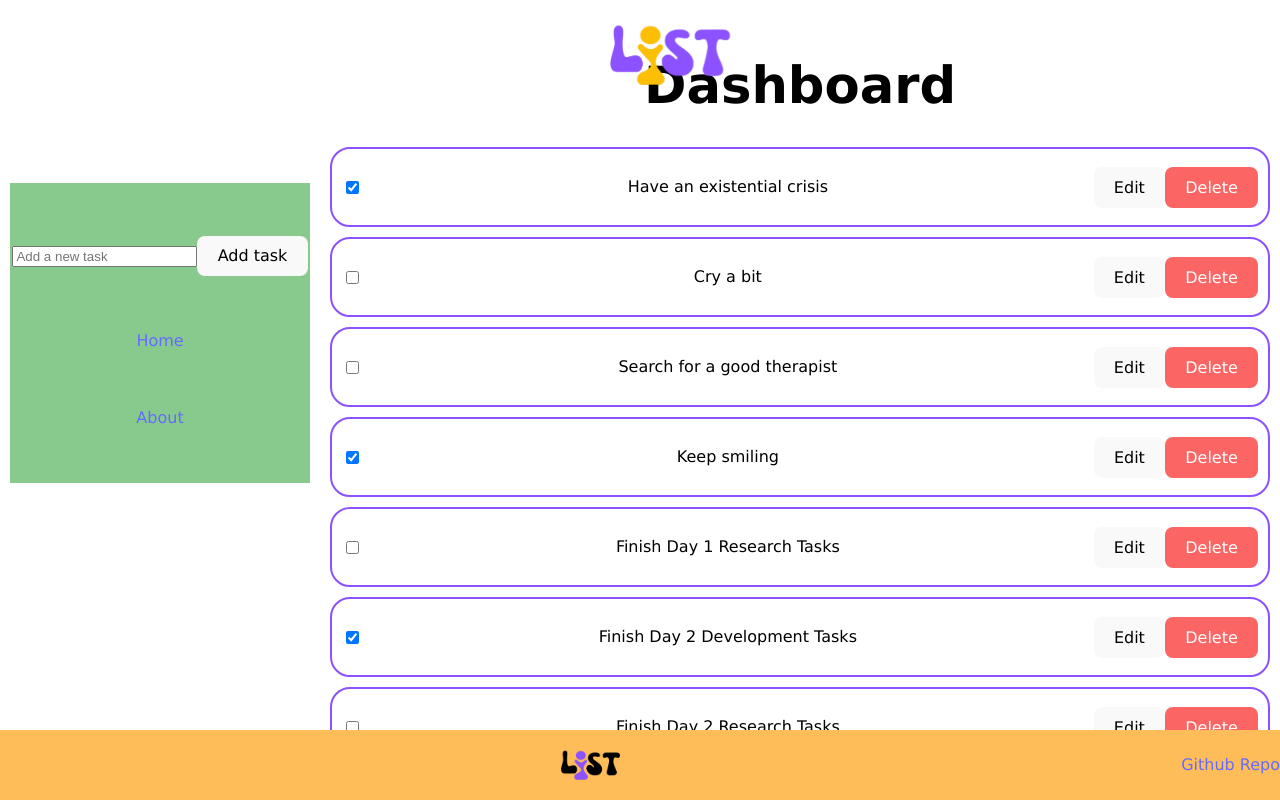
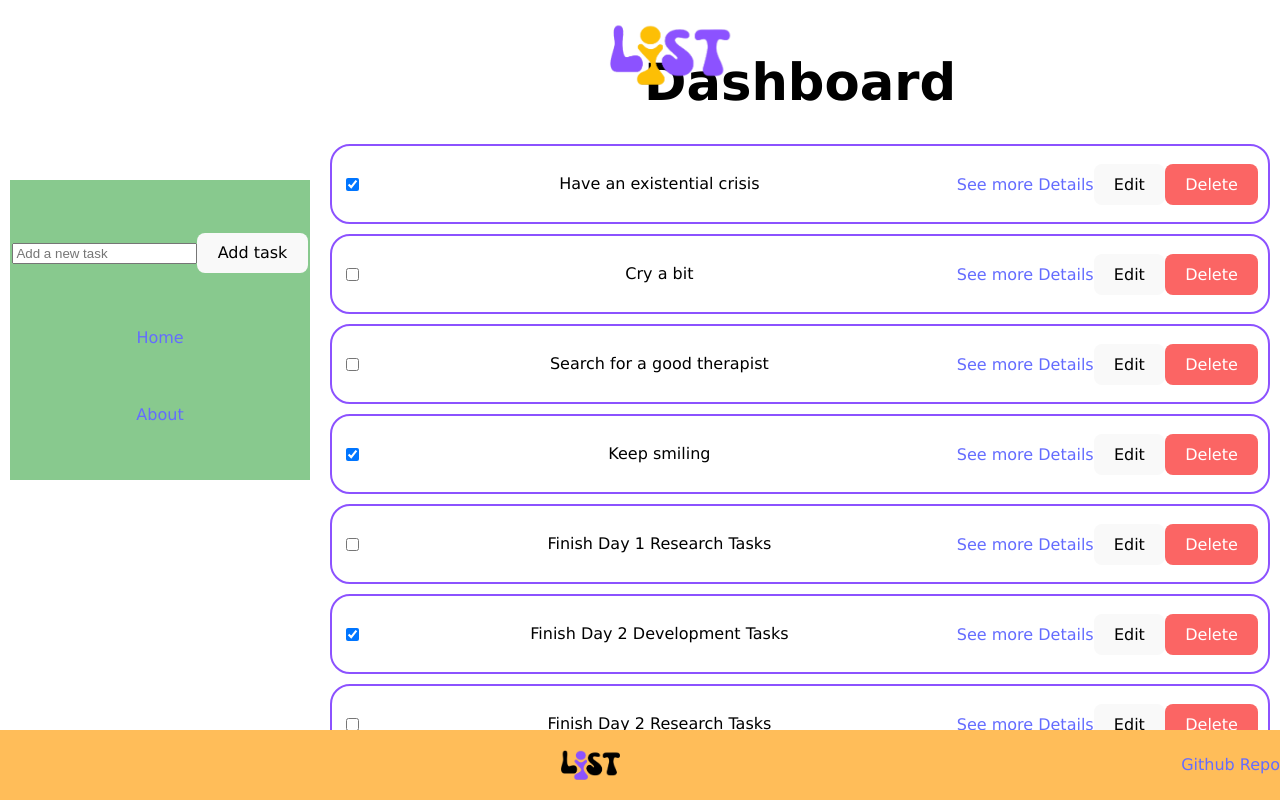
Before and after one commit to Paulinecvt/project-react, a React (Vite) app in the folder vite-project/: page / in a window 1280 px wide. Built offline with nearby package versions, Linux system fonts and the light colour scheme.

Commit message:
Button to ItemDetails & back to Dashboard are integrated. URL Parameters need to be checked again.

```diff
--- a/vite-project/src/components/List.jsx
+++ b/vite-project/src/components/List.jsx
@@ -1,5 +1,7 @@
 import React, { useState, useEffect } from "react";
+import { Link } from 'react-router-dom';
 import List from '../data/list.json'
+import ItemDetails from '../pages/ItemDetailsPage'
 import '../app.css'
 
 function ListDisplay({ listToDisplay, setListToDisplay }) {
@@ -37,8 +39,8 @@ function ListDisplay({ listToDisplay, setListToDisplay }) {
     }
 
     const setFormMode = (index) => {     // Two states of Edit: Editing and afterwards edited
-        setEditTask (index); // editing
-        setEditedTask (listToDisplay[index].task); // already edited
+        setEditTask(index); // editing
+        setEditedTask(listToDisplay[index].task); // already edited
     };
 
     const handleEdit = (e, index) => {
@@ -50,7 +52,7 @@ function ListDisplay({ listToDisplay, setListToDisplay }) {
 
 
         const updatedList = listToDisplay.map((listDetails, i) => {
-            if (i === index){
+            if (i === index) {
                 return { ...listDetails, task: editedTask }
             }
             return listDetails;
@@ -62,9 +64,6 @@ function ListDisplay({ listToDisplay, setListToDisplay }) {
 
         //setEditTask(index); // needs the index
         setListToDisplay(updatedList);
-
-
-
     }
 
 
@@ -76,15 +75,15 @@ function ListDisplay({ listToDisplay, setListToDisplay }) {
                     <div className="listDisplayed" key={index}>
 
                         <input
-                            type= "checkbox"
-                            checked= {listDetails.completed}
+                            type="checkbox"
+                            checked={listDetails.completed}
                             onChange={() => handleCheckboxChange(index)}
                         />
 
 
 
                         {editTask === index ? (
-                                <form onSubmit={(e) => {handleEdit(e, index)}}><input
+                            <form onSubmit={(e) => { handleEdit(e, index) }}><input
                                 type="text"
                                 value={editedTask}
                                 onChange={(e) => setEditedTask(e.target.value)}
@@ -97,7 +96,8 @@ function ListDisplay({ listToDisplay, setListToDisplay }) {
 
 
                         <div className="btns">
-                        {editTask !== index &&  (
+                            <Link to="/item-details/:itemId">See more Details</Link>
+                            {editTask !== index && (
                                 <button className="editButton" onClick={() => setFormMode(index)}>Edit</button>
                             )}
                             <button className="deleteButton" onClick={() => removeList(listDetails.task)}>Delete</button>
--- a/vite-project/src/pages/DashboardPage.jsx
+++ b/vite-project/src/pages/DashboardPage.jsx
@@ -1,7 +1,7 @@
 import React from 'react'
 import { useState } from "react";
-// import { Link } from 'react-router-dom';
 import ListDisplay from '../components/List';
+
 
 function Dashboard ({listToDisplay, setListToDisplay}) {
 
@@ -10,6 +10,10 @@ function Dashboard ({listToDisplay, setListToDisplay}) {
         <div className="dashboard-div">
             <h1>Dashboard</h1>
                     <ListDisplay listToDisplay={listToDisplay} setListToDisplay={setListToDisplay} />
+                    <p>
+
+                    </p>
+
         </div>
 
 
--- a/vite-project/src/pages/ItemDetailsPage.jsx
+++ b/vite-project/src/pages/ItemDetailsPage.jsx
@@ -1,10 +1,12 @@
 import React from 'react'
+import { Link } from 'react-router-dom';
 
 
 function ItemDetails() {
    return (
    <div>
        <p>"Hello"</p>
+       <Link to="/">Go back to Dashbord</Link>
     </div>
    );
 }
```
Lines whose indentation alone changed are shown as unchanged.
